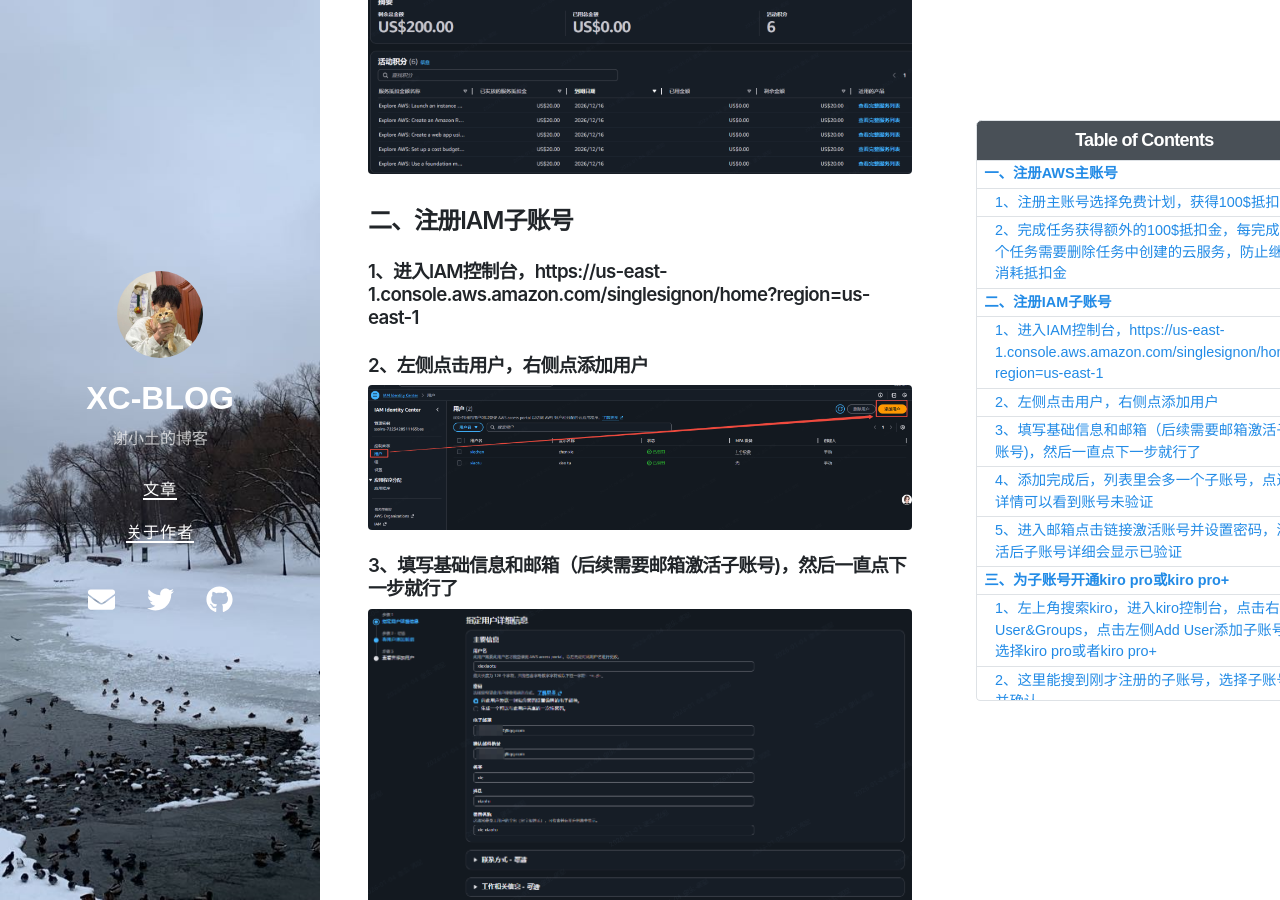
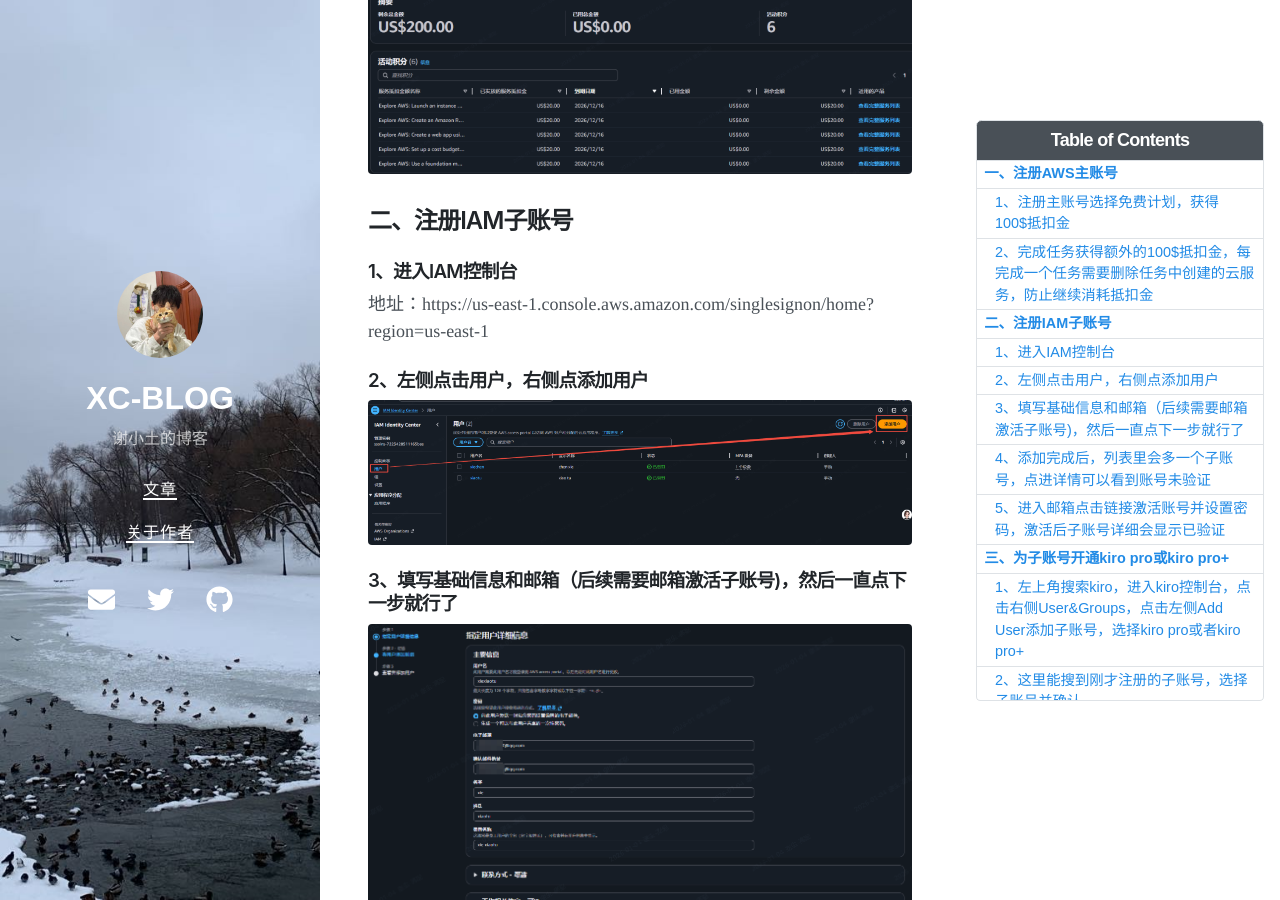
Before and after one commit to AKA-PoetCoder-XC/xc-blog, a Jekyll site: the page built from _posts/2026-01-04-Claude Opus4.5免费使用教程.md, in a window 1280 px wide and 900 px high, scrolled down 1766 px. Built offline with Jekyll 4.4.1, drawn with Linux system fonts in a browser that asks for light colours; nearby versions of some CDN libraries.

Commit message:
Update article

```diff
--- a/_posts/2026-01-04-Claude Opus4.5免费使用教程.md
+++ b/_posts/2026-01-04-Claude Opus4.5免费使用教程.md
@@ -24,7 +24,9 @@ toc:  true
 
 ## 二、注册IAM子账号
 
-### 1、进入IAM控制台，https://us-east-1.console.aws.amazon.com/singlesignon/home?region=us-east-1
+### 1、进入IAM控制台
+
+地址：https://us-east-1.console.aws.amazon.com/singlesignon/home?region=us-east-1
 
 ### 2、左侧点击用户，右侧点添加用户
 
```
